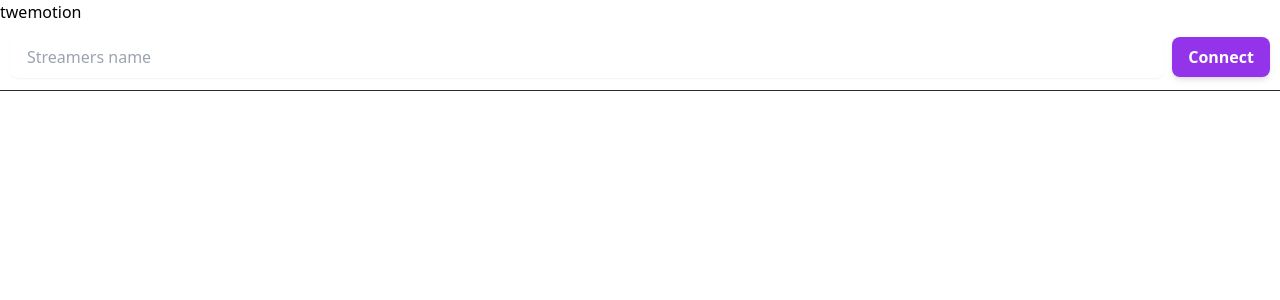
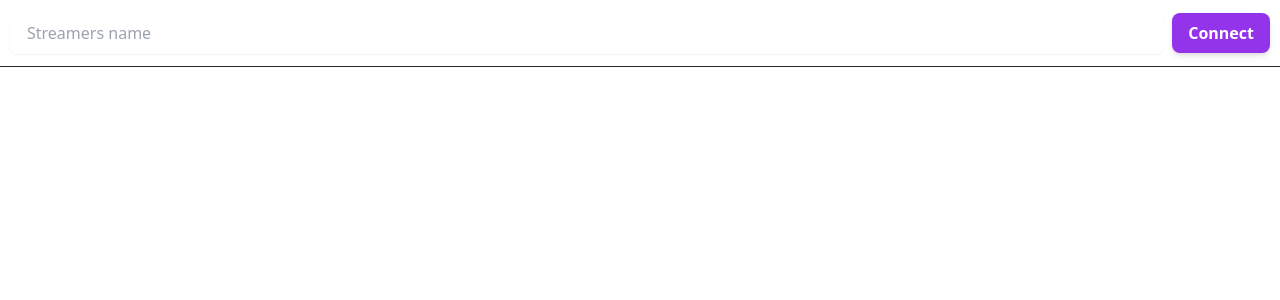
Before and after one commit to soymartinez/twemotion, a Next.js app: page / in a window 1280 px wide. Shown: the top 300 px of the page. Built offline with nearby package versions, Linux system fonts and the light colour scheme.

Commit message:
🌌 refactor (index): removed

```diff
--- a/src/app/page.tsx
+++ b/src/app/page.tsx
@@ -7,7 +7,6 @@ const inter = Inter({ subsets: ['latin'] })
 export default function Home() {
   return (
     <main>
-      <h1>twemotion</h1>
       <Live />
     </main>
   )
```
